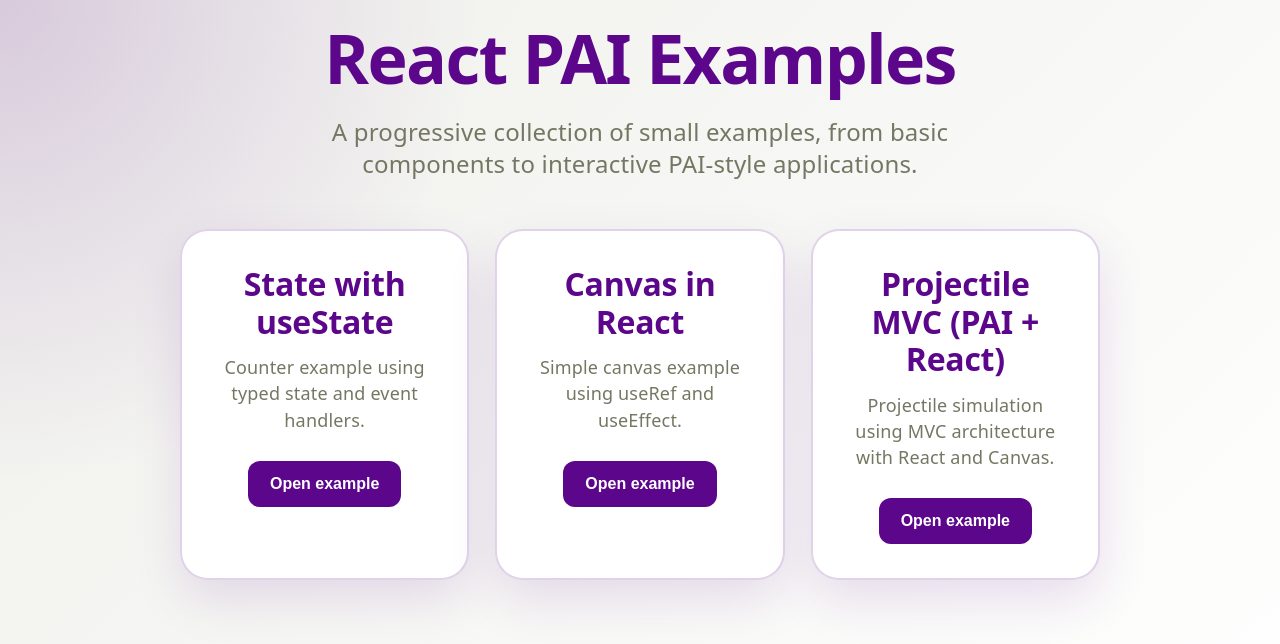
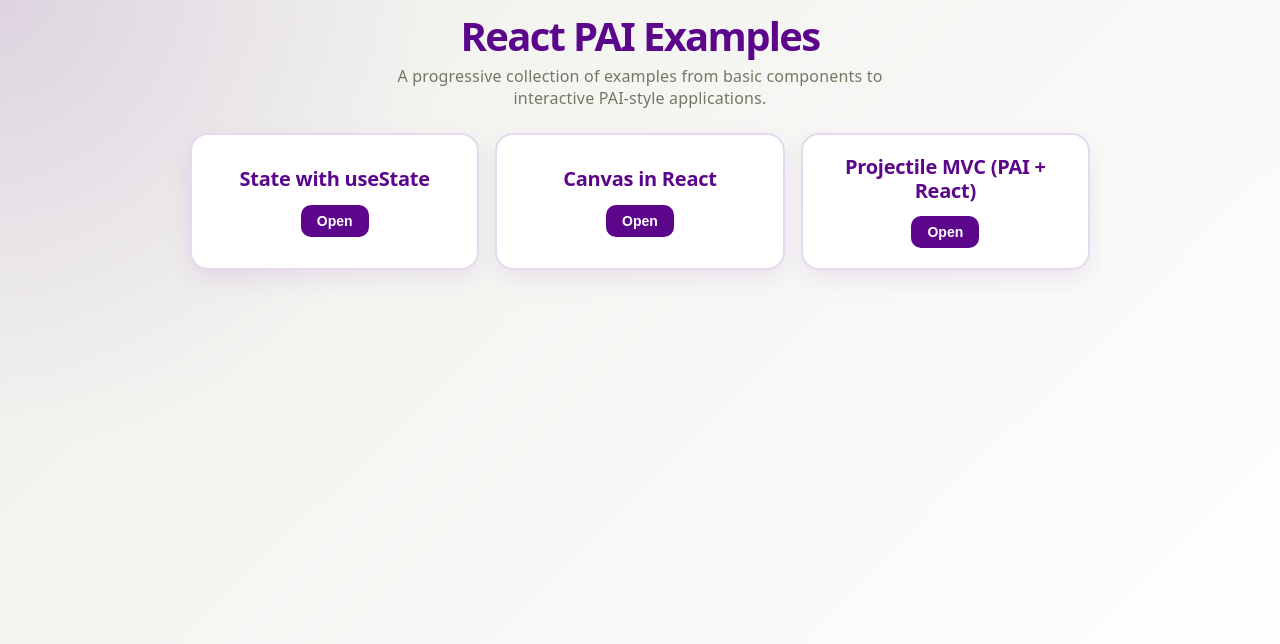
Before and after one commit to ULL-ESIT-PAI-2025-2026/2025-2026-pai-react, a React (Vite) app: page / in a window 1280 px wide. Shown: the top 644 px of the page. Built offline with nearby package versions, Linux system fonts and the light colour scheme; a web font is replaced by a local one.

Commit message:
smaller index

```diff
--- a/src/App.css
+++ b/src/App.css
@@ -32,74 +32,78 @@ button:hover {
 
 .page {
   min-height: 100vh;
-  padding: 24px 48px;
+  padding: 16px 24px;
   box-sizing: border-box;
+
+  display: flex;
+  flex-direction: column;
+  align-items: center;
+
   background:
-    radial-gradient(circle at top left, rgba(92, 6, 140, 0.16), transparent 32%),
+    radial-gradient(circle at top left, rgba(92, 6, 140, 0.12), transparent 30%),
     linear-gradient(135deg, #eff0eb 0%, #ffffff 100%);
 }
 
 .hero {
   max-width: 900px;
-  margin: 0 auto 48px;
+  margin: 0 auto 24px;
   text-align: center;
-}
-
-.badge {
-  display: inline-block;
-  margin-bottom: 20px;
-  padding: 10px 18px;
-  border-radius: 999px;
-  background: #5c068c;
-  color: #ffffff;
-  font-weight: 800;
-  letter-spacing: 0.03em;
 }
 
 .hero h1 {
   margin: 0;
   color: #5c068c;
-  font-size: 68px;
+  font-size: 40px;
   line-height: 1;
   font-weight: 900;
 }
 
 .hero p {
-  margin: 24px auto 0;
-  max-width: 740px;
+  margin: 10px auto 0;
+  max-width: 500px;
   color: #757763;
-  font-size: 24px;
+  font-size: 16px;
   line-height: 1.35;
 }
 
 .cards {
   display: grid;
-  max-width: 920px;
-  margin: 0 auto;
-  grid-template-columns: repeat(auto-fit, minmax(280px, 1fr));
-  gap: 26px;
+  width: 100%;
+  max-width: 900px;
+  grid-template-columns: repeat(auto-fit, minmax(220px, 1fr));
+  gap: 16px;
 }
 
 .card {
-  padding: 34px;
-  border: 2px solid rgba(92, 6, 140, 0.18);
-  border-radius: 28px;
+  padding: 20px 16px;
+  border: 2px solid rgba(92, 6, 140, 0.15);
+  border-radius: 18px;
   background: #ffffff;
-  box-shadow: 0 20px 50px rgba(92, 6, 140, 0.12);
+  box-shadow: 0 10px 25px rgba(92, 6, 140, 0.08);
   text-align: center;
+
+  display: flex;
+  flex-direction: column;
+  align-items: center;
+  justify-content: center;
+  gap: 14px;
+
+  transition: transform 0.15s ease;
+}
+
+.card:hover {
+  transform: translateY(-3px);
 }
 
 .card h2 {
-  margin: 0 0 14px;
+  margin: 0;
   color: #5c068c;
-  font-size: 32px;
+  font-size: 20px;
   font-weight: 900;
 }
 
-.card p {
-  margin: 0 auto 28px;
-  max-width: 520px;
-  color: #757763;
-  font-size: 18px;
-  line-height: 1.45;
+.card-actions button {
+  padding: 8px 16px;
+  font-size: 14px;
+  border-radius: 10px;
 }
--- a/src/App.tsx
+++ b/src/App.tsx
@@ -33,7 +33,7 @@ function App(): ReactElement {
       <section className="hero">
         <h1>React PAI Examples</h1>
         <p>
-          A progressive collection of small examples, from basic components to
+          A progressive collection of examples from basic components to
           interactive PAI-style applications.
         </p>
       </section>
@@ -42,11 +42,12 @@ function App(): ReactElement {
         {examples.map((example) => (
           <article className="card" key={example.id}>
             <h2>{example.title}</h2>
-            <p>{example.description}</p>
 
-            <button onClick={(): void => setSelectedExample(example.id)}>
-              Open example
-            </button>
+            <div className="card-actions">
+              <button onClick={(): void => setSelectedExample(example.id)}>
+                Open
+              </button>
+            </div>
           </article>
         ))}
       </section>
```
